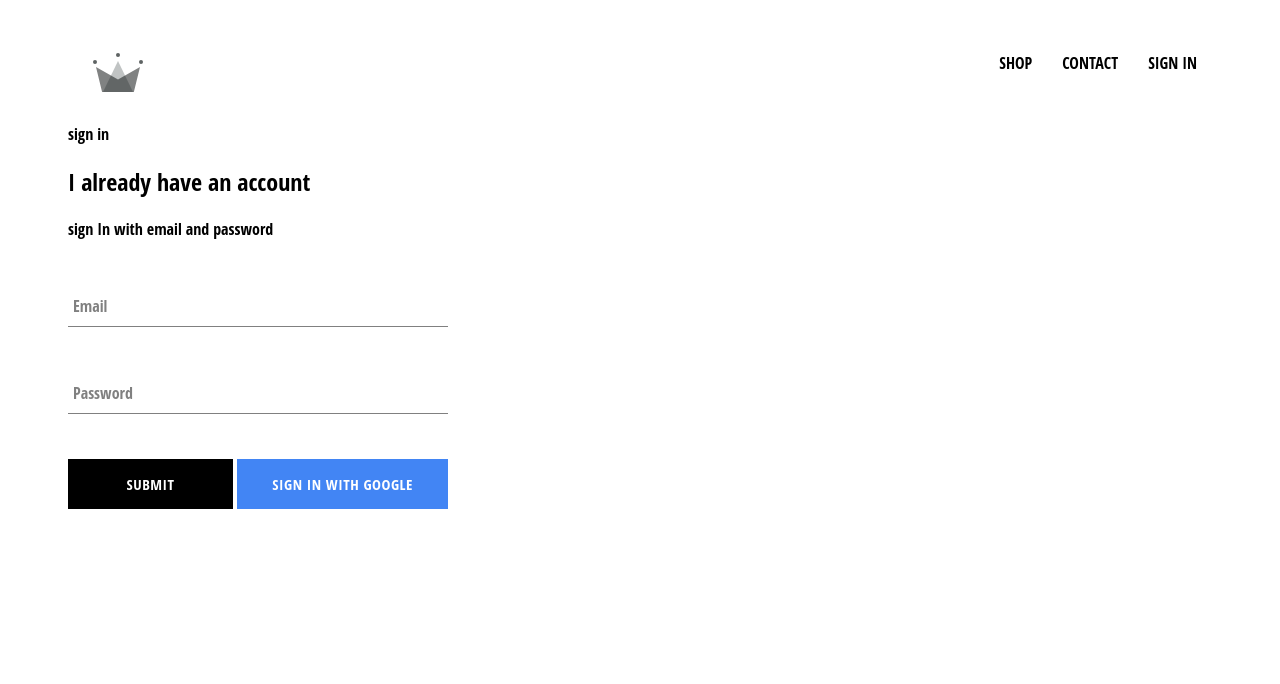
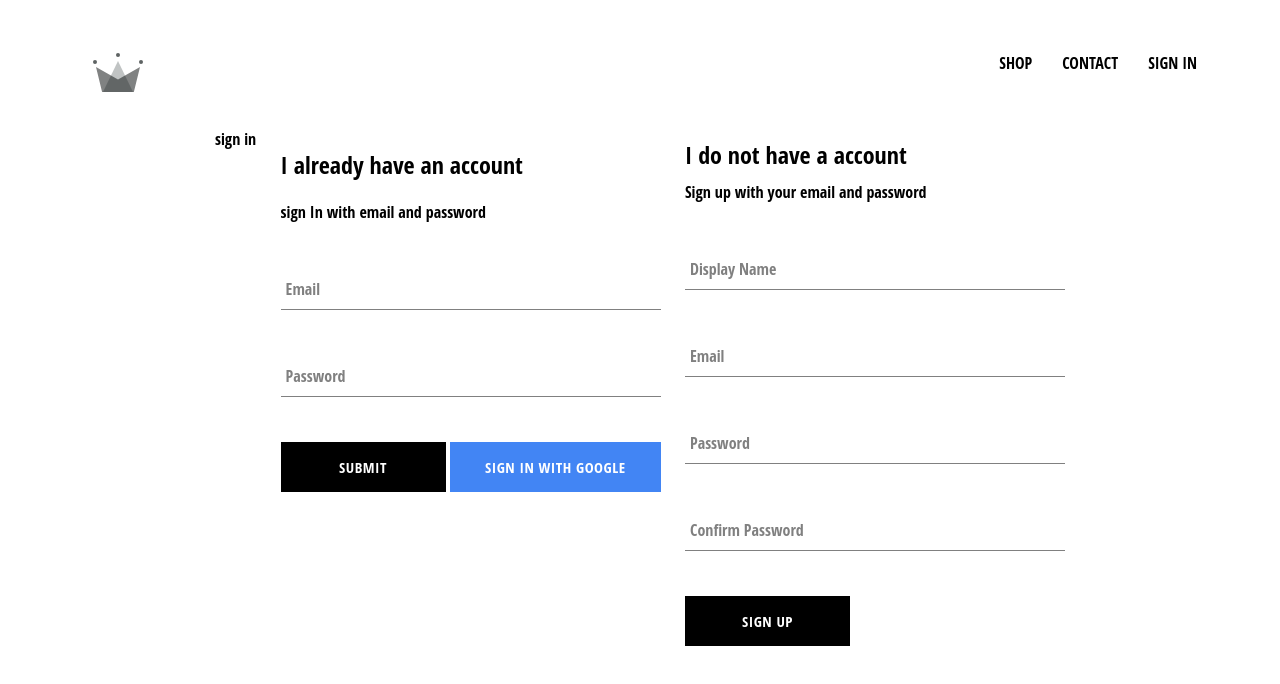
Before and after one commit to manjitks/crwn-clothing, a React (Create React App) app: page /signin in a window 1280 px wide. Shown: the top 684 px of the page. Built offline with nearby package versions, Linux system fonts and the light colour scheme; no server answers; the HTML template or start-up script is replaced by a standard one.

Commit message:
added signin and signup logic

```diff
--- a/src/App.js
+++ b/src/App.js
@@ -7,7 +7,7 @@
 import Header from './components/header/header.component';
 import SignInAndSignUp from './components/sign-in-and-sign-up/sign-in-and-sign-up.component';
 
-import { auth } from './firebase/firebase.utils';
+import { auth, createUserProfileDocument } from './firebase/firebase.utils';
 
 class App extends React.Component {
   constructor() {
@@ -21,10 +21,23 @@
   unsubscribeFromAuth = null;
 
   componentDidMount() {
-    this.unsubscribeFromAuth = auth.onAuthStateChanged(user => {
-      this.setState({ currentUser: user });
+    this.unsubscribeFromAuth = auth.onAuthStateChanged(async userAuth => {
+      if (userAuth) {
+        const userRef = await createUserProfileDocument(userAuth);
 
-      console.log(user);
+        userRef.onSnapshot(snapShot => {
+          this.setState({
+            currentUser: {
+              id: snapShot.id,
+              ...snapShot.data()
+            }
+          });
+
+          console.log(this.state);
+        });
+      }
+
+      this.setState({ currentUser: userAuth });
     });
   }
 
--- a/src/components/sign-in-and-sign-up/sign-in-and-sign-up.component.jsx
+++ b/src/components/sign-in-and-sign-up/sign-in-and-sign-up.component.jsx
@@ -1,10 +1,13 @@
 import React from 'react'
+import './sign-in-and-sign-up.styles.scss'
 import SignIn from '../sign-in/sign-in.components'
+import SignUp from '../sign-up/sign-up.component';
 
 const SignInAndSignUp = ()=> (
     <div className="sign-in-and-sign-up" >
         sign in
         <SignIn/>
+        <SignUp/>
     </div>
 )
 
--- a/src/components/sign-in-and-sign-up/sign-in-and-sign-up.styles.scss
+++ b/src/components/sign-in-and-sign-up/sign-in-and-sign-up.styles.scss
@@ -0,0 +1,6 @@
+.sign-in-and-sign-up {
+    width: 850px;
+    display: flex;
+    justify-content: space-between;
+    margin: 30px auto;
+  }
--- a/src/components/sign-in/sign-in.components.jsx
+++ b/src/components/sign-in/sign-in.components.jsx
@@ -3,7 +3,7 @@
 import './sign-in.styles.scss'
 import Custombotton from '../custom-bottom/custom-botton.component';
 
-import {signInWithGoogle} from '../../firebase/firebase.utils'
+import {signInWithGoogle , auth} from '../../firebase/firebase.utils'
 
 class SignIn extends React.Component {
     constructor(props){
@@ -15,9 +15,20 @@
         }
     }
 
-    handleOnSubmit = (event)=>{
+    handleOnSubmit = async (event)=>{
 
         event.preventDefault();
+
+        const { email, password } = this.state;
+        try{
+            await auth.signInWithEmailAndPassword(email,password);
+            this.setState({
+                email:"",
+                password:""
+            })
+        }catch(e){
+            console.log(e)
+        }
 
         this.setState({email:'',password:''})
 
--- /dev/null
+++ b/src/components/sign-up/sign-up.component.jsx
@@ -0,0 +1,103 @@
+import React from 'react';
+
+import FormInput from '../form-input/form-input.component';
+
+import { auth, createUserProfileDocument } from '../../firebase/firebase.utils';
+
+import './sign-up.styles.scss';
+import Custombotton from '../custom-bottom/custom-botton.component';
+
+class SignUp extends React.Component {
+  constructor() {
+    super();
+
+    this.state = {
+      displayName: '',
+      email: '',
+      password: '',
+      confirmPassword: ''
+    };
+  }
+
+  handleSubmit = async event => {
+    event.preventDefault();
+
+    const { displayName, email, password, confirmPassword } = this.state;
+
+    if (password !== confirmPassword) {
+      alert("passwords don't match");
+      return;
+    }
+
+    try {
+      const { user } = await auth.createUserWithEmailAndPassword(
+        email,
+        password
+      );
+
+      await createUserProfileDocument(user, { displayName });
+
+      this.setState({
+        displayName: '',
+        email: '',
+        password: '',
+        confirmPassword: ''
+      });
+    } catch (error) {
+      console.error(error);
+    }
+  };
+
+  handleChange = event => {
+    const { name, value } = event.target;
+
+    this.setState({ [name]: value });
+  };
+
+  render() {
+    const { displayName, email, password, confirmPassword } = this.state;
+    return (
+      <div className='sign-up'>
+        <h2 className='title'>I do not have a account</h2>
+        <span>Sign up with your email and password</span>
+        <form className='sign-up-form' onSubmit={this.handleSubmit}>
+          <FormInput
+            type='text'
+            name='displayName'
+            value={displayName}
+            onChange={this.handleChange}
+            label='Display Name'
+            required
+          />
+          <FormInput
+            type='email'
+            name='email'
+            value={email}
+            onChange={this.handleChange}
+            label='Email'
+            required
+          />
+          <FormInput
+            type='password'
+            name='password'
+            value={password}
+            onChange={this.handleChange}
+            label='Password'
+            required
+          />
+          <FormInput
+            type='password'
+            name='confirmPassword'
+            value={confirmPassword}
+            onChange={this.handleChange}
+            label='Confirm Password'
+            required
+          />
+          <Custombotton type='submit'>SIGN UP</Custombotton>
+        </form>
+      </div>
+    );
+  }
+}
+
+export default SignUp;
--- /dev/null
+++ b/src/components/sign-up/sign-up.styles.scss
@@ -0,0 +1,9 @@
+.sign-up {
+    display: flex;
+    flex-direction: column;
+    width: 380px;
+
+    .title {
+      margin: 10px 0;
+    }
+  }
--- a/src/firebase/firebase.utils.js
+++ b/src/firebase/firebase.utils.js
@@ -15,6 +15,31 @@
 
 firebase.initializeApp(config);
 
+export const createUserProfileDocument = async (userAuth, additionalData) => {
+    if (!userAuth) return;
+
+    const userRef = firestore.doc(`users/${userAuth.uid}`);
+
+    const snapShot = await userRef.get();
+
+    if (!snapShot.exists) {
+      const { displayName, email } = userAuth;
+      const createdAt = new Date();
+      try {
+        await userRef.set({
+          displayName,
+          email,
+          createdAt,
+          ...additionalData
+        });
+      } catch (error) {
+        console.log('error creating user', error.message);
+      }
+    }
+
+    return userRef;
+  };
+
 export const auth = firebase.auth();
 export const firestore = firebase.firestore();
 
```
Also changed, not shown: src/test.js (added).
